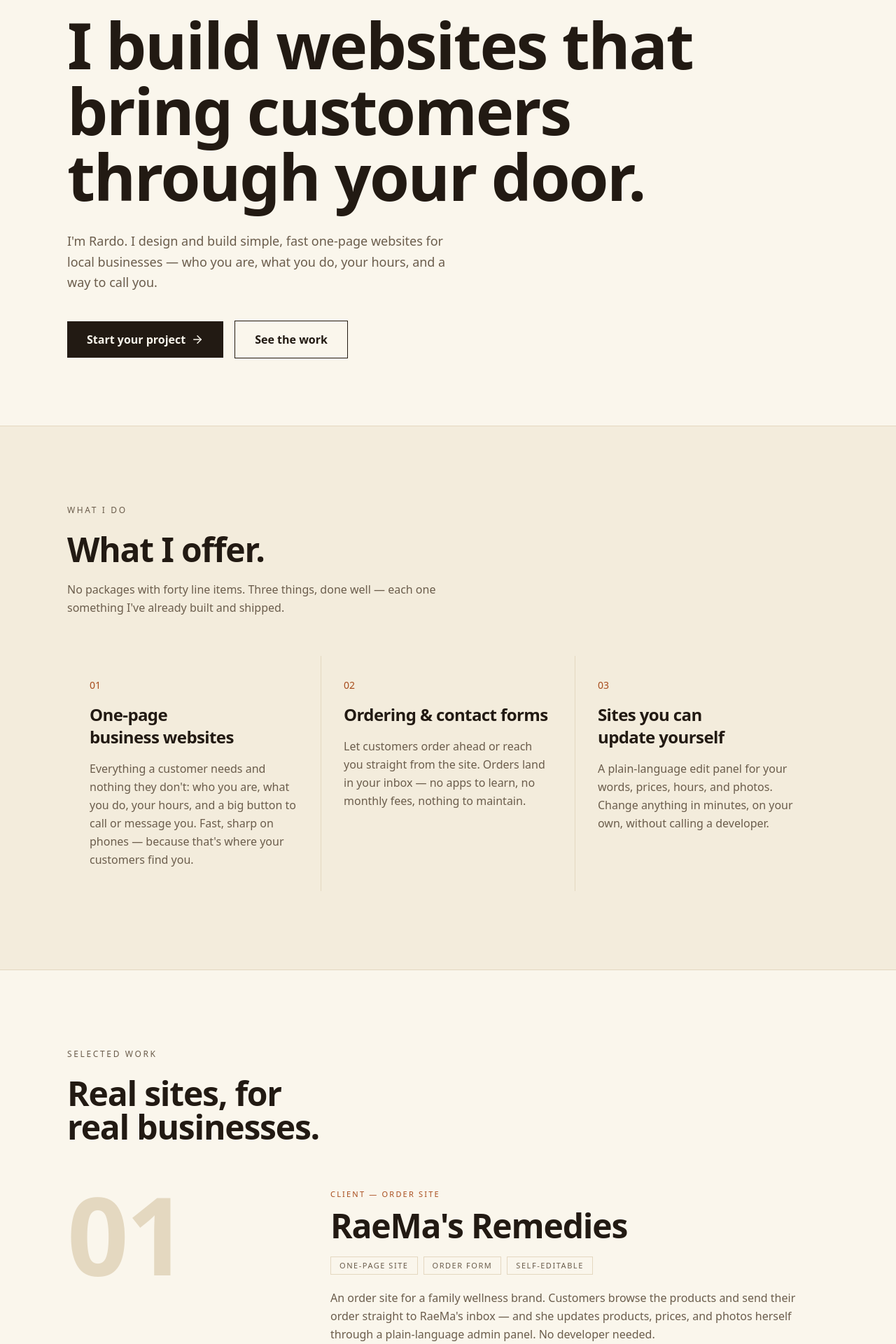
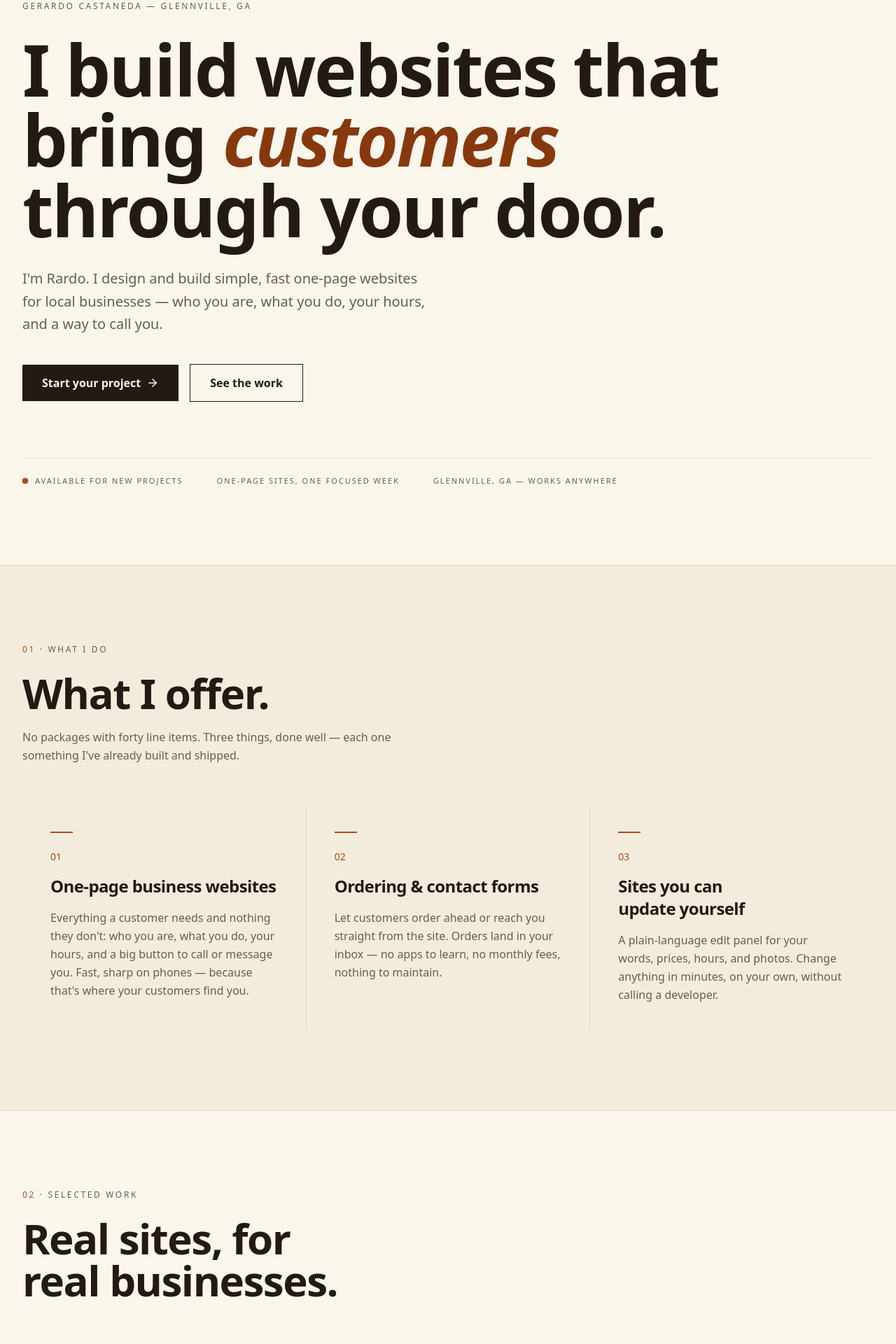
Before and after one commit to rardo711/rardo, a Next.js app: page / in a window 1280 px wide. Shown: the part 220-2140 px from the top of the page at 70% size. Built offline with nearby package versions, Linux system fonts and the light colour scheme.

Commit message:
Desktop refresh: wider canvas, bigger type, editorial details

```diff
--- a/app/contact/page.tsx
+++ b/app/contact/page.tsx
@@ -28,7 +28,7 @@ const next = [
 export default function Contact() {
   return (
     <section className="border-b border-line">
-      <div className="mx-auto max-w-6xl px-5 pb-20 pt-20 sm:px-8 sm:pt-28">
+      <div className="mx-auto max-w-6xl lg:max-w-7xl px-5 pb-20 pt-20 sm:px-8 sm:pt-28">
         <Reveal>
           <p className="font-tech text-xs font-medium uppercase tracking-[0.22em] text-ink-soft">Contact</p>
           <h1 className="mt-8 max-w-3xl font-display text-[clamp(2.75rem,7vw,5.5rem)] font-semibold leading-[1.02] tracking-tight">
--- a/app/globals.css
+++ b/app/globals.css
@@ -71,6 +71,39 @@ p {
   .menu-panel {
     animation: none;
   }
+  .pulse-dot::after {
+    animation: none;
+  }
+}
+
+/* Availability pulse dot (hero meta strip) */
+.pulse-dot {
+  position: relative;
+  display: inline-block;
+  width: 0.5rem;
+  height: 0.5rem;
+  border-radius: 9999px;
+  background-color: var(--color-accent);
+}
+
+.pulse-dot::after {
+  content: "";
+  position: absolute;
+  inset: 0;
+  border-radius: 9999px;
+  background-color: var(--color-accent);
+  animation: pulse-ring 2.2s ease-out infinite;
+}
+
+@keyframes pulse-ring {
+  from {
+    transform: scale(1);
+    opacity: 0.7;
+  }
+  to {
+    transform: scale(2.8);
+    opacity: 0;
+  }
 }
 
 .menu-panel {
--- a/app/page.tsx
+++ b/app/page.tsx
@@ -79,19 +79,21 @@ export default function Home() {
     <>
       {/* ——— Hero ——— */}
       <section className="border-b border-line">
-        <div className="mx-auto max-w-6xl px-5 pb-16 pt-20 sm:px-8 sm:pb-24 sm:pt-28">
+        <div className="mx-auto max-w-6xl px-5 pb-16 pt-20 sm:px-8 sm:pb-24 sm:pt-28 lg:max-w-7xl lg:pb-28 lg:pt-36">
           <Reveal>
             <p className="font-tech text-xs font-medium uppercase tracking-[0.22em] text-ink-soft">
               Gerardo Castaneda — Glennville, GA
             </p>
           </Reveal>
           <Reveal delay={0.08}>
-            <h1 className="mt-8 max-w-4xl font-display text-[clamp(2.75rem,7.5vw,5.75rem)] font-semibold leading-[1.02] tracking-tight">
-              I build websites that bring customers through your door.
+            <h1 className="mt-8 max-w-4xl font-display text-[clamp(2.75rem,7.5vw,5.75rem)] font-semibold leading-[1.02] tracking-tight lg:max-w-6xl lg:text-[clamp(4rem,8vw,7rem)] lg:leading-[0.98]">
+              I build websites that bring{" "}
+              <em className="text-accent-deep">customers</em> through your
+              door.
             </h1>
           </Reveal>
           <Reveal delay={0.16}>
-            <p className="mt-8 max-w-xl text-lg leading-relaxed text-ink-soft">
+            <p className="mt-8 max-w-xl text-lg leading-relaxed text-ink-soft lg:text-xl">
               I&apos;m Rardo. I design and build simple, fast one-page websites
               for local businesses — who you are, what you do, your hours, and
               a way to call you.
@@ -117,15 +119,28 @@ export default function Home() {
               </Link>
             </div>
           </Reveal>
+          <Reveal delay={0.3}>
+            <div className="mt-16 flex flex-wrap gap-x-12 gap-y-4 border-t border-line pt-6 font-tech text-[11px] uppercase tracking-[0.18em] text-ink-soft lg:mt-20">
+              <span className="inline-flex items-center gap-2.5">
+                <span className="pulse-dot" aria-hidden />
+                Available for new projects
+              </span>
+              <span>One-page sites, one focused week</span>
+              <span>Glennville, GA — works anywhere</span>
+            </div>
+          </Reveal>
         </div>
       </section>
 
       {/* ——— Services ——— */}
       <section id="services" className="scroll-mt-20 border-b border-line bg-wash">
-        <div className="mx-auto max-w-6xl px-5 py-20 sm:px-8 sm:py-28">
+        <div className="mx-auto max-w-6xl px-5 py-20 sm:px-8 sm:py-28 lg:max-w-7xl">
           <Reveal>
-            <p className="font-tech text-xs font-medium uppercase tracking-[0.22em] text-ink-soft">What I do</p>
-            <h2 className="mt-6 max-w-2xl font-display text-4xl font-semibold tracking-tight sm:text-5xl">
+            <p className="font-tech text-xs font-medium uppercase tracking-[0.22em] text-ink-soft">
+              <span className="text-accent">01</span>
+              <span aria-hidden> · </span>What I do
+            </p>
+            <h2 className="mt-6 max-w-2xl font-display text-4xl font-semibold tracking-tight sm:text-5xl lg:text-6xl">
               What I offer.
             </h2>
             <p className="mt-5 max-w-xl leading-relaxed text-ink-soft">
@@ -136,8 +151,12 @@ export default function Home() {
           <div className="mt-14 grid gap-px bg-line sm:grid-cols-3">
             {services.map((s, i) => (
               <Reveal key={s.n} delay={i * 0.08} className="h-full">
-                <div className="flex h-full flex-col bg-wash p-8">
-                  <span className="font-tech text-sm text-accent">{s.n}</span>
+                <div className="group/card flex h-full flex-col bg-wash p-8 transition-transform duration-300 hover:-translate-y-1 lg:p-10">
+                  <span
+                    aria-hidden
+                    className="h-0.5 w-8 bg-accent transition-all duration-300 group-hover/card:w-16"
+                  />
+                  <span className="mt-6 font-tech text-sm text-accent">{s.n}</span>
                   <h3 className="mt-4 font-display text-2xl font-semibold tracking-tight">
                     {s.title}
                   </h3>
@@ -151,30 +170,33 @@ export default function Home() {
 
       {/* ——— Work ——— */}
       <section id="work" className="scroll-mt-20 border-b border-line">
-        <div className="mx-auto max-w-6xl px-5 py-20 sm:px-8 sm:py-28">
+        <div className="mx-auto max-w-6xl px-5 py-20 sm:px-8 sm:py-28 lg:max-w-7xl">
           <Reveal>
-            <p className="font-tech text-xs font-medium uppercase tracking-[0.22em] text-ink-soft">Selected work</p>
-            <h2 className="mt-6 max-w-2xl font-display text-4xl font-semibold tracking-tight sm:text-5xl">
+            <p className="font-tech text-xs font-medium uppercase tracking-[0.22em] text-ink-soft">
+              <span className="text-accent">02</span>
+              <span aria-hidden> · </span>Selected work
+            </p>
+            <h2 className="mt-6 max-w-2xl font-display text-4xl font-semibold tracking-tight sm:text-5xl lg:text-6xl">
               Real sites, for real businesses.
             </h2>
           </Reveal>
-          <div className="mt-16 flex flex-col gap-20 sm:gap-24">
+          <div className="mt-16 flex flex-col gap-20 sm:gap-24 lg:mt-20">
             {work.map((p, i) => {
               const flip = i % 2 === 1;
               return (
                 <Reveal key={p.name}>
-                  <article className="group grid items-start gap-6 lg:grid-cols-12 lg:gap-10">
+                  <article className="group grid items-start gap-6 lg:grid-cols-12 lg:gap-12">
                     <span
                       aria-hidden
-                      className={`select-none font-display text-[clamp(5rem,12vw,10rem)] font-semibold leading-[0.85] tracking-tight text-line transition-colors duration-500 group-hover:text-accent/40 lg:col-span-4 ${flip ? "lg:order-2 lg:text-right" : ""}`}
+                      className={`select-none font-display text-[clamp(5rem,12vw,10rem)] font-semibold leading-[0.85] tracking-tight text-line transition-colors duration-500 group-hover:text-accent/40 lg:col-span-3 lg:text-[11rem] ${flip ? "lg:order-2 lg:text-right" : ""}`}
                     >
                       {p.n}
                     </span>
-                    <div className={`lg:col-span-8 ${flip ? "lg:order-1" : ""}`}>
+                    <div className={`lg:col-span-9 ${flip ? "lg:order-1" : ""}`}>
                       <p className="font-tech text-[11px] uppercase tracking-[0.2em] text-accent">
                         {p.kind}
                       </p>
-                      <h3 className="mt-3 font-display text-4xl font-semibold tracking-tight transition-colors duration-300 group-hover:text-accent-deep sm:text-5xl">
+                      <h3 className="mt-3 font-display text-4xl font-semibold tracking-tight transition-colors duration-300 group-hover:text-accent-deep sm:text-5xl lg:text-6xl">
                         {p.name}
                       </h3>
                       <div className="mt-5 flex flex-wrap gap-2">
@@ -211,17 +233,20 @@ export default function Home() {
 
       {/* ——— Process ——— */}
       <section id="process" className="scroll-mt-20 border-b border-line">
-        <div className="mx-auto max-w-6xl px-5 py-20 sm:px-8 sm:py-28">
+        <div className="mx-auto max-w-6xl px-5 py-20 sm:px-8 sm:py-28 lg:max-w-7xl">
           <Reveal>
-            <p className="font-tech text-xs font-medium uppercase tracking-[0.22em] text-ink-soft">How it works</p>
-            <h2 className="mt-6 max-w-2xl font-display text-4xl font-semibold tracking-tight sm:text-5xl">
+            <p className="font-tech text-xs font-medium uppercase tracking-[0.22em] text-ink-soft">
+              <span className="text-accent">03</span>
+              <span aria-hidden> · </span>How it works
+            </p>
+            <h2 className="mt-6 max-w-2xl font-display text-4xl font-semibold tracking-tight sm:text-5xl lg:text-6xl">
               How it goes.
             </h2>
           </Reveal>
-          <ol className="mt-14 grid gap-10 sm:grid-cols-2 lg:grid-cols-4 lg:gap-8">
+          <ol className="mt-14 grid gap-10 sm:grid-cols-2 lg:grid-cols-4 lg:gap-10">
             {steps.map((s, i) => (
               <Reveal key={s.n} delay={i * 0.08}>
-                <li className="border-t-2 border-ink pt-6">
+                <li className="border-t-2 border-ink pt-6 transition-colors duration-300 hover:border-accent">
                   <span className="font-tech text-sm text-ink-soft">
                     {s.n}
                   </span>
@@ -238,11 +263,11 @@ export default function Home() {
 
       {/* ——— About teaser ——— */}
       <section className="border-b border-line">
-        <div className="mx-auto max-w-6xl px-5 py-20 sm:px-8 sm:py-24">
+        <div className="mx-auto max-w-6xl px-5 py-20 sm:px-8 sm:py-24 lg:max-w-7xl">
           <div className="flex flex-col gap-8 sm:flex-row sm:items-end sm:justify-between">
             <Reveal>
               <p className="font-tech text-xs font-medium uppercase tracking-[0.22em] text-ink-soft">The short version</p>
-              <p className="mt-6 max-w-xl font-display text-2xl leading-snug tracking-tight sm:text-3xl">
+              <p className="mt-6 max-w-xl font-display text-2xl leading-snug tracking-tight sm:text-3xl lg:max-w-3xl lg:text-4xl">
                 Husband, father, musician, photographer. From Siguatepeque,
                 Honduras to Glennville, Georgia — building with AI, studying
                 Scripture, writing it all down.
@@ -266,14 +291,14 @@ export default function Home() {
 
       {/* ——— Contact / CTA band ——— */}
       <section className="bg-coal text-paper">
-        <div className="mx-auto max-w-6xl overflow-hidden px-5 py-24 sm:px-8 sm:py-36">
+        <div className="mx-auto max-w-6xl overflow-hidden px-5 py-24 sm:px-8 sm:py-36 lg:max-w-7xl">
           <Reveal>
             <p className="font-tech text-xs font-medium uppercase tracking-[0.22em] text-paper/60">
               Contact
             </p>
           </Reveal>
           <Parallax offset={50}>
-            <h2 className="mt-8 font-display text-[clamp(3rem,9vw,7rem)] font-semibold leading-[0.98] tracking-tight">
+            <h2 className="mt-8 font-display text-[clamp(3rem,9vw,7rem)] font-semibold leading-[0.98] tracking-tight lg:text-[clamp(4rem,9vw,8rem)]">
               Let&apos;s build yours.
             </h2>
           </Parallax>
--- a/components/Footer.tsx
+++ b/components/Footer.tsx
@@ -12,10 +12,10 @@ const links = [
 export default function Footer() {
   return (
     <footer className="bg-coal text-paper">
-      <div className="mx-auto max-w-6xl px-5 py-16 sm:px-8 sm:py-20">
+      <div className="mx-auto max-w-6xl px-5 py-16 sm:px-8 sm:py-20 lg:max-w-7xl">
         <div className="flex flex-col gap-10 lg:flex-row lg:items-end lg:justify-between">
           <div>
-            <p className="font-display text-4xl font-semibold tracking-tight sm:text-5xl">
+            <p className="font-display text-4xl font-semibold tracking-tight sm:text-5xl lg:text-6xl">
               Gerardo Castaneda
             </p>
             <p className="mt-3 max-w-md leading-relaxed text-paper/60">
--- a/components/Nav.tsx
+++ b/components/Nav.tsx
@@ -49,7 +49,7 @@ export default function Nav() {
 
   return (
     <header className="sticky top-0 z-50 border-b border-line bg-paper/95 backdrop-blur">
-      <div className="mx-auto flex max-w-6xl items-center justify-between px-5 py-4 sm:px-8">
+      <div className="mx-auto flex max-w-6xl items-center justify-between px-5 py-4 sm:px-8 lg:max-w-7xl">
         <Link
           href="/"
           onClick={brandClick}
```
Also changed, not shown: app/about/page.tsx (+4 -4 lines).
